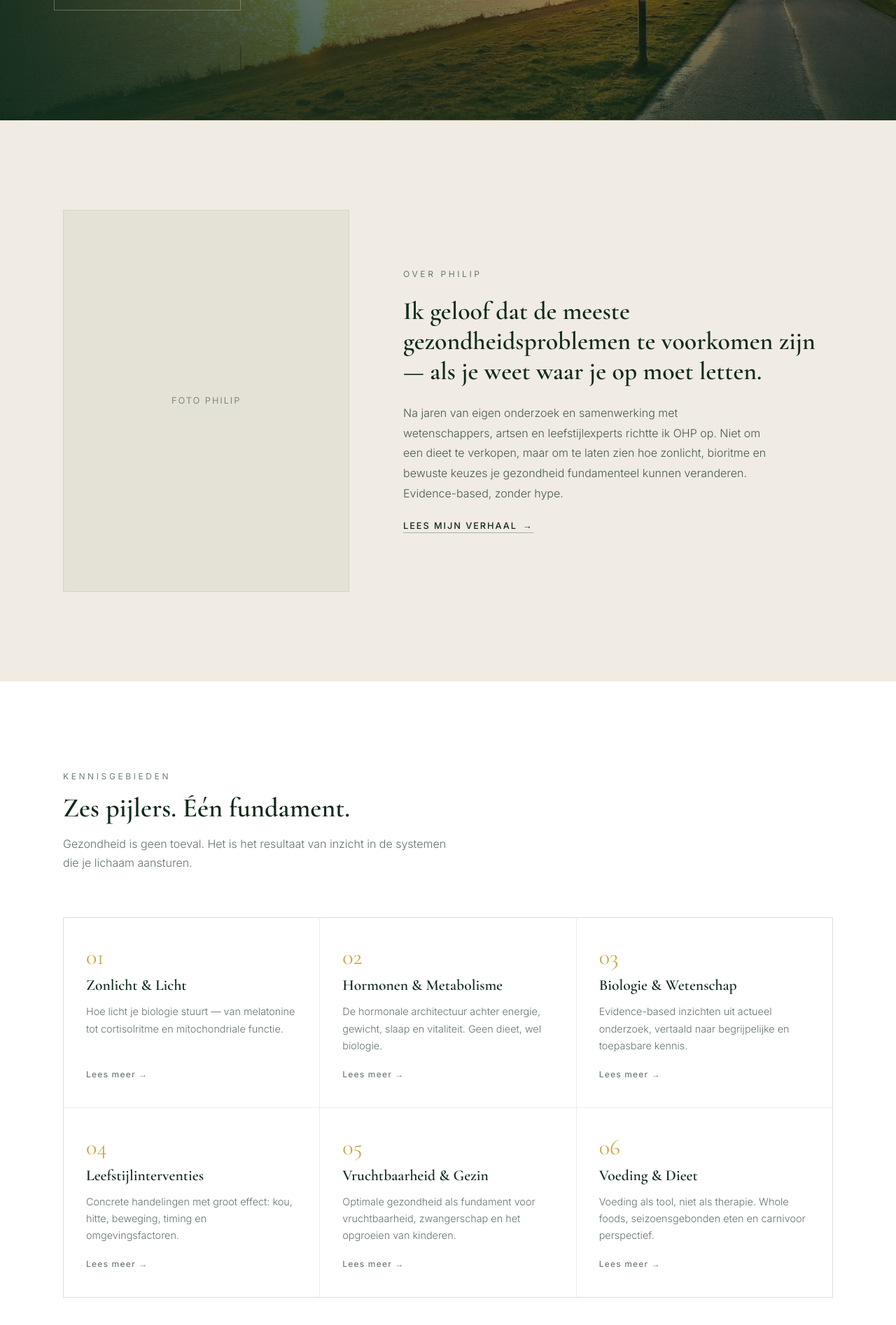
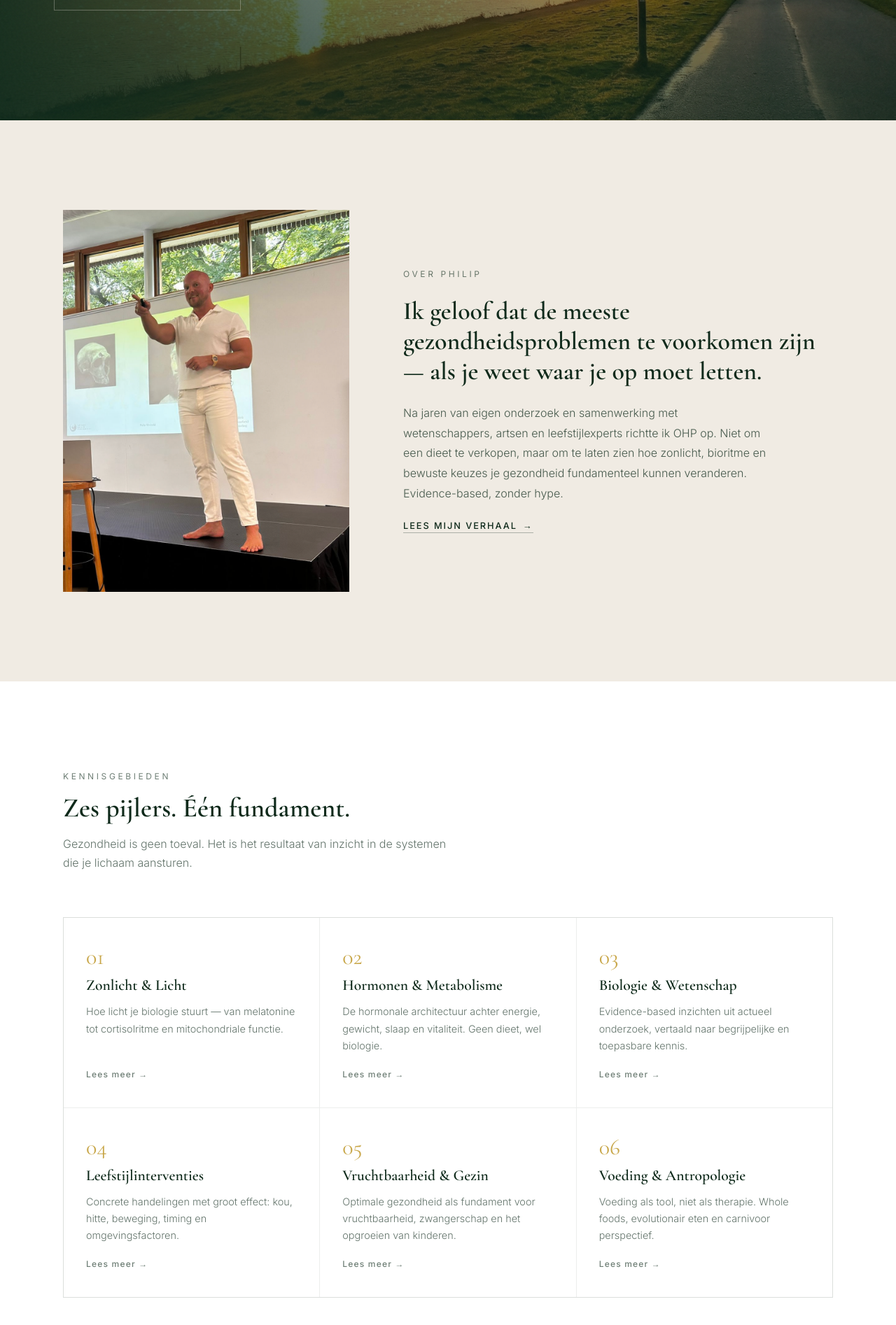
Before and after one commit to ohp-website/ohp-website, a Next.js app: page / in a window 1280 px wide. Shown: the part 628-2522 px from the top of the page at 70% size. Built offline with nearby package versions, Linux system fonts and the light colour scheme.

Commit message:
feat: foto Philip in Missie sectie, pillar 6 hernoemd naar Voeding & Antropologie

```diff
--- a/components/Missie.module.css
+++ b/components/Missie.module.css
@@ -14,20 +14,12 @@
 
 .portrait {
   position: relative;
+  aspect-ratio: 3 / 4;
 }
 
-.portraitPlaceholder {
-  aspect-ratio: 3 / 4;
-  background: rgba(45, 90, 39, 0.12);
-  border: 1px solid rgba(45, 90, 39, 0.2);
-  display: flex;
-  align-items: center;
-  justify-content: center;
-  color: var(--deep-green);
-  font-size: 0.8rem;
-  letter-spacing: 0.15em;
-  text-transform: uppercase;
-  opacity: 0.5;
+.portraitImg {
+  object-fit: cover;
+  object-position: center top;
 }
 
 .content {
@@ -94,7 +86,7 @@
     grid-template-columns: 1fr;
   }
 
-  .portraitPlaceholder {
+  .portrait {
     aspect-ratio: 4 / 3;
   }
 }
--- a/components/Missie.tsx
+++ b/components/Missie.tsx
@@ -1,4 +1,5 @@
 import Link from 'next/link'
+import Image from 'next/image'
 import styles from './Missie.module.css'
 
 export default function Missie() {
@@ -6,9 +7,13 @@ export default function Missie() {
     <section className={styles.section} id="meer">
       <div className={styles.inner}>
         <div className={styles.portrait}>
-          <div className={styles.portraitPlaceholder}>
-            <span>Foto Philip</span>
-          </div>
+          <Image
+            src="/images/philip.png"
+            alt="Philip Sliwinski — Optimal Health Performance"
+            fill
+            className={styles.portraitImg}
+            sizes="(max-width: 768px) 100vw, 40vw"
+          />
         </div>
 
         <div className={styles.content}>
--- a/components/Pillars.tsx
+++ b/components/Pillars.tsx
@@ -34,8 +34,8 @@ const pillars = [
   },
   {
     number: '06',
-    title: 'Voeding & Dieet',
-    body: 'Voeding als tool, niet als therapie. Whole foods, seizoensgebonden eten en carnivoor perspectief.',
+    title: 'Voeding & Antropologie',
+    body: 'Voeding als tool, niet als therapie. Whole foods, evolutionair eten en carnivoor perspectief.',
     href: '/publicaties?pillar=voeding',
   },
 ]
```
Also changed, not shown: public/images/philip.png (added).
